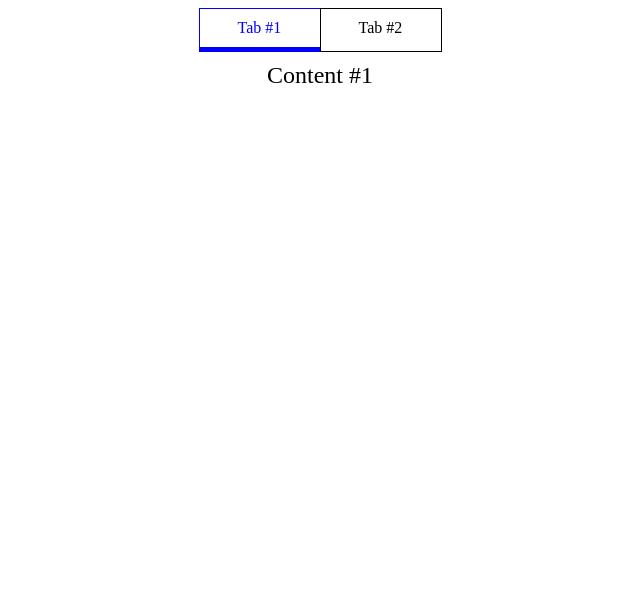
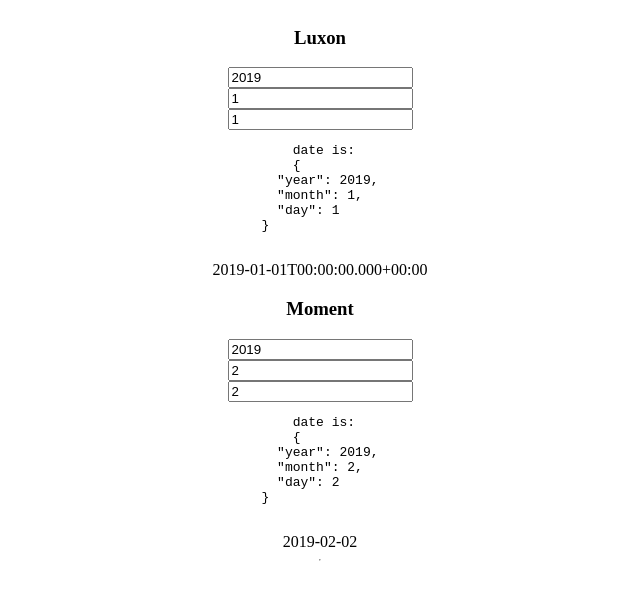
Before and after one commit to lmiller1990/design-pattenrns-for-vuejs, a Vue app: page / in a window 1280 px wide. Shown: the top 600 px of the page, without its empty margins (320-960 px from the left). Built offline with nearby package versions, Linux system fonts and the light colour scheme.

Commit message:
update datetime code

```diff
--- /dev/null
+++ b/examples/v2/reusable-date-time/DateApp.vue
@@ -0,0 +1,42 @@
+<template>
+  <h3>Luxon</h3>
+  <DateTimeC
+    v-model="dateLuxon"
+    :deserialize="deserialize"
+    :serialize="serialize"
+  />
+  {{ dateLuxon }}
+
+  <h3>Moment</h3>
+  <DateTimeC
+    v-model="dateMoment"
+    :deserialize="deserializeMoment"
+    :serialize="serializeMoment"
+  />
+  {{
+    dateMoment.format ? dateMoment.format("YYYY-MM-DD") : dateMoment
+  }}
+  <hr />
+</template>
+
+<script lang="ts" setup>
+import { ref } from "vue";
+import { DateTime } from "luxon";
+import {
+  serialize,
+  deserialize,
+  serializeMoment,
+  deserializeMoment,
+} from "./date-time-serializers.js";
+import moment from "moment";
+import DateTimeC from "./date-time.vue";
+
+const dateLuxon = ref(
+  DateTime.fromObject({
+    year: 2019,
+    month: 1,
+    day: 1,
+  })
+);
+const dateMoment = ref(moment("2019-02-02", "YYYY-MM-DD"));
+</script>
--- /dev/null
+++ b/examples/v2/reusable-date-time/date-time-serializers.ts
@@ -0,0 +1,53 @@
+import { DateTime } from "luxon";
+import moment, { Moment } from "moment";
+
+export interface InternalDateTime {
+  year: number;
+  month: number;
+  day: number;
+}
+
+export function serializeMoment(value: InternalDateTime) {
+  const toString = `${value.year}-${value.month.toString().padStart(
+    2,
+    "0"
+  )}-${value.day.toString().padStart(2, "0")}`;
+  const toObject = moment(toString, "YYYY-MM-DD", true);
+  if (toObject.isValid()) {
+    return toObject;
+  }
+  return;
+}
+
+export function deserializeMoment(value: Moment): InternalDateTime {
+  if (!moment.isMoment(value)) {
+    return value;
+  }
+
+  return {
+    year: value.year(),
+    month: (value.month() + 1),
+    day: value.date(),
+  };
+}
+
+export function deserialize(value: DateTime): InternalDateTime {
+  return {
+    year: value.get("year"),
+    month: value.get("month"),
+    day: value.get("day"),
+  };
+}
+
+export function serialize(value: InternalDateTime) {
+  try {
+    const obj = DateTime.fromObject(value);
+    if (!obj.isValid) {
+      return;
+    }
+  } catch {
+    return;
+  }
+
+  return DateTime.fromObject(value);
+}
--- /dev/null
+++ b/examples/v2/reusable-date-time/date-time.vue
@@ -0,0 +1,67 @@
+<template>
+  <input
+    role="year"
+    :value="date.year"
+    @input="update($event, 'year')"
+  />
+  <input
+    role="month"
+    :value="date.month"
+    @input="update($event, 'month')"
+  />
+  <input
+    role="day"
+    :value="date.day"
+    @input="update($event, 'day')"
+  />
+  <pre>
+    date is:
+    {{ date }}
+    </pre
+  >
+</template>
+
+<script lang="ts" setup>
+import { computed } from "vue";
+import { InternalDateTime } from "./date-time-serializers.js";
+
+const props = defineProps<{
+  modelValue: any;
+  serialize: (val: any) => any;
+  deserialize: (val: any) => InternalDateTime;
+}>();
+
+const emit = defineEmits<{
+  (e: "update:modelValue", dt: InternalDateTime): void;
+}>();
+
+const date = computed(() => {
+  return props.deserialize(props.modelValue);
+});
+
+const update = (event: Event, field: "year" | "month" | "day") => {
+  const target = event.target as HTMLInputElement;
+
+  let newValue: InternalDateTime = props.deserialize(
+    props.modelValue
+  );
+
+  if (field === "year") {
+    newValue.year = parseInt(target.value);
+  }
+  if (field === "month") {
+    newValue.month = parseInt(target.value);
+  }
+  if (field === "day") {
+    newValue.day = parseInt(target.value);
+  }
+
+  const asObject = props.serialize(newValue);
+
+  if (!asObject) {
+    return;
+  }
+
+  emit("update:modelValue", asObject);
+};
+</script>
--- a/index.ts
+++ b/index.ts
@@ -3,7 +3,8 @@
 // import App from "./examples/v2/api-requests/Login.vue";
 // import App from "./examples/v2/renderless-password/App.vue";
 // import App from "./examples/v2/renderless-password/AppWithCustomValidator.vue";
-import App from "./examples/v2/render-functions/App.vue";
+// import App from "./examples/v2/render-functions/App.vue";
+import App from "./examples/v2/reusable-date-time/DateApp.vue";
 import { createPinia } from "pinia";
 
 const app = createApp(App);
--- a/package.json
+++ b/package.json
@@ -1,6 +1,7 @@
 {
   "dependencies": {
     "@testing-library/vue": "6.6.1",
+    "@types/luxon": "^3.2.0",
     "@vitejs/plugin-vue": "^4.0.0",
     "@vitejs/plugin-vue-jsx": "^3.0.1",
     "@vue/babel-plugin-jsx": "^1.1.1",
@@ -8,7 +9,7 @@
     "cypress": "^12.8.1",
     "flush-promises": "1.0.2",
     "jsdom": "^21.1.1",
-    "luxon": "3.3.0",
+    "luxon": "^3.3.0",
     "moment": "2.29.4",
     "msw": "1.1.0",
     "node-request-interceptor": "0.6.3",
```
Also changed, not shown: examples/v2/reusable-date-time/App.vue (added, +43 -0 lines), 2 other files (tests, documents, lock files or other folders).
